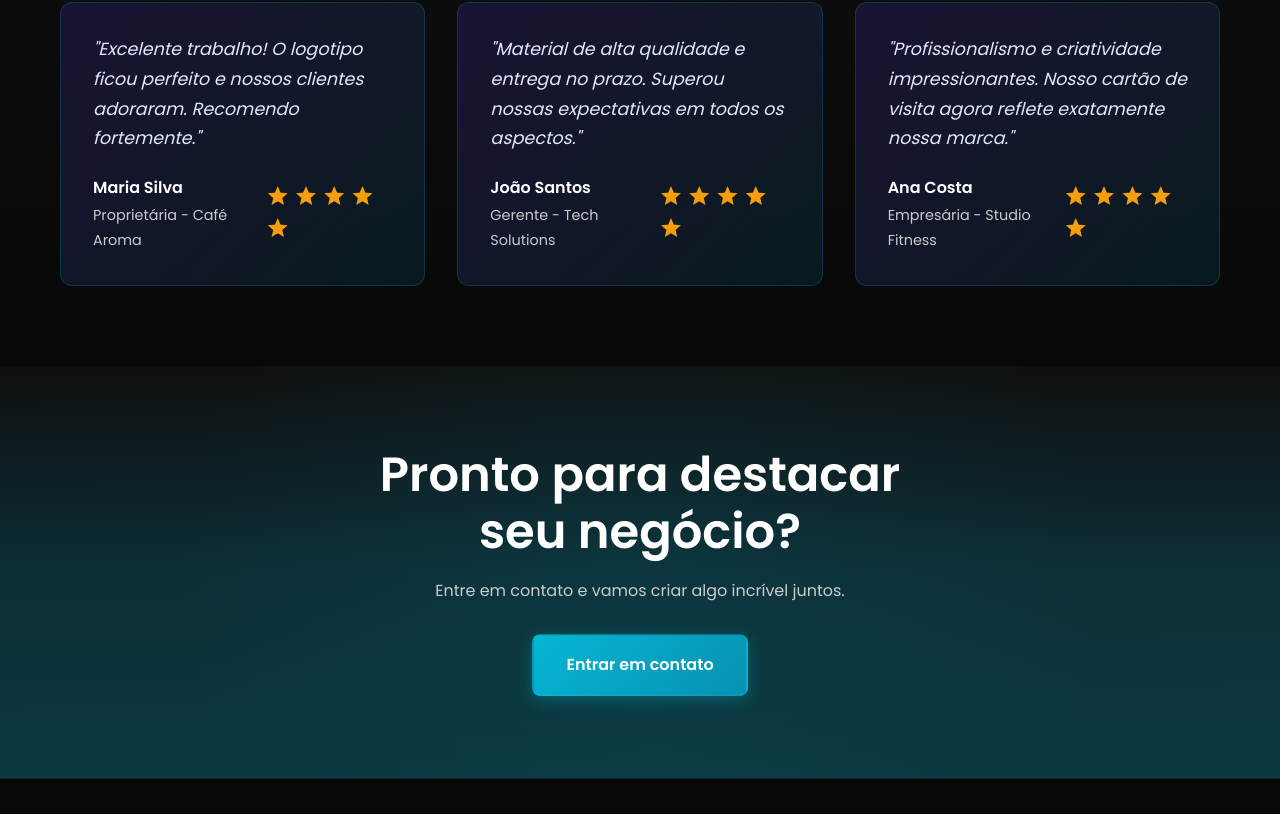
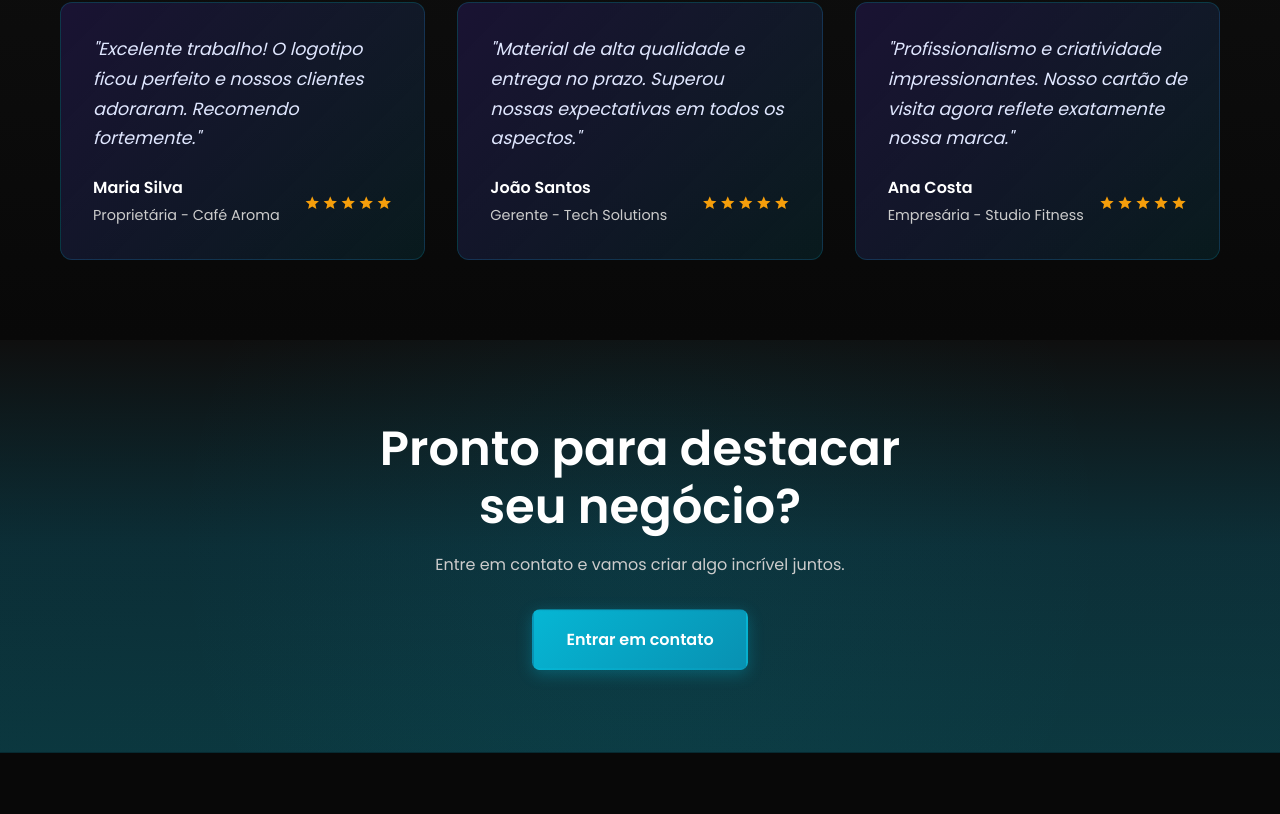
Before and after one commit to RodoxCB/sourcedesign, a website: page index.html in a window 1280 px wide. Shown: the part 3306-4120 px from the top of the page. Drawn offline with Linux system fonts and the light colour scheme.

Commit message:
Atualizações no estilo e página de serviços

```diff
--- a/assets/css/style.css
+++ b/assets/css/style.css
@@ -758,6 +758,14 @@ p {
 
 .rating {
     color: var(--color-warning);
+    display: flex;
+    align-items: center;
+    gap: 0.125rem;
+}
+
+.rating .material-icons {
+    font-size: 1rem;
+    line-height: 1;
 }
 
 /* CTA Section */
```
Also changed, not shown: pages/servicos.html (+2 -2 lines).
